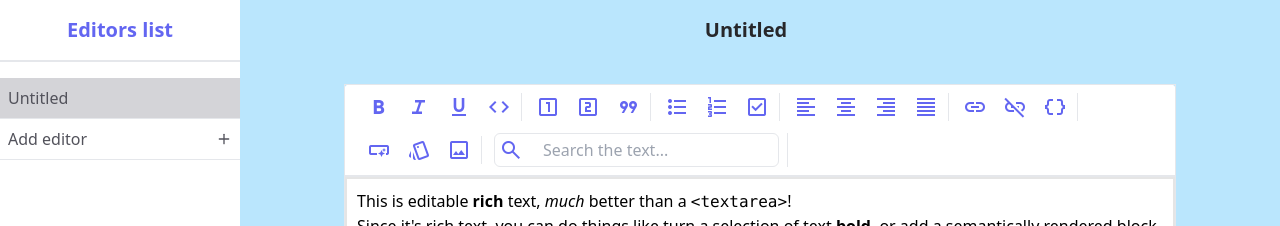
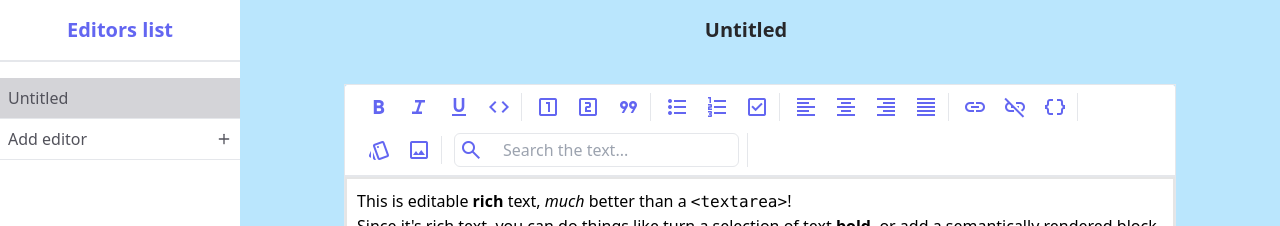
Before and after one commit to react-mern/POC-rich-text-editor, a React (Vite) app: page / in a window 1280 px wide. Shown: the top 226 px of the page. Built offline with nearby package versions, Linux system fonts and the light colour scheme.

Commit message:
remove editable button element

```diff
--- a/src/App.tsx
+++ b/src/App.tsx
@@ -1,5 +1,5 @@
 import { createEditor } from "slate";
-import { useCallback, useState } from "react";
+import { useCallback, useMemo } from "react";
 import { RenderElementProps, RenderLeafProps, withReact } from "slate-react";
 
 import Leaf from "./components/Leaf";
@@ -16,7 +16,10 @@ function App() {
 
 	// to make editor to be stable across renders, we use useState without a setter
 	// for more reference
-	const [editor] = useState(withCustomFeatures(withReact(createEditor())));
+	const editor = useMemo(
+		() => withCustomFeatures(withReact(createEditor())),
+		[]
+	);
 
 	// defining a rendering function based on the element passed to 'props',
 	// useCallback here to memoize the function for subsequent renders.
--- a/src/components/DefaultElement.tsx
+++ b/src/components/DefaultElement.tsx
@@ -83,16 +83,6 @@ const Element: React.FC<RenderElementProps> = ({
 					{children}
 				</a>
 			);
-		case "button":
-			return (
-				<span
-					{...attributes}
-					onClick={(event) => event.preventDefault()}
-					className="my-0 mx-1 bg-neutral-200 py-0.5 px-1 border rounded-md text-base"
-				>
-					{children}
-				</span>
-			);
 		case "badge":
 			return (
 				<Badge attributes={attributes} children={children} element={element} />
--- a/src/components/Editor.tsx
+++ b/src/components/Editor.tsx
@@ -19,7 +19,6 @@ import {
 	RemoveLinkButton,
 	InsertBadgeButton,
 	InsertImageButton,
-	ToggleEditableButton,
 	SearchInput,
 } from "./toolbar-buttons";
 import Toolbar from "./Toolbar";
@@ -106,7 +105,6 @@ const EditorComponent: React.FC<EditorProps> = ({
 				</div>
 				{/* Inline button, badge, Image buttons */}
 				<div className="flex flex-row gap-x-3 border-r pr-2">
-					<ToggleEditableButton />
 					<InsertBadgeButton />
 					<InsertImageButton />
 				</div>
--- a/src/components/toolbar-buttons/ToggleEditableButton.tsx
+++ /dev/null
@@ -1,30 +0,0 @@
-import { useSlate } from "slate-react";
-
-import { Icon } from "../common/Icon";
-import Tooltip from "../common/Tooltip";
-import { Button } from "../common/Button";
-import { CustomEditor } from "../../custom-editor/custom-editor";
-
-// button to add editable button
-const ToggleEditableButton = () => {
-	const editor = useSlate();
-	return (
-		<Tooltip message="toggle-editable-button">
-			<Button
-				active={CustomEditor.editableButton.isButtonActive(editor)}
-				onMouseDown={(event: MouseEvent) => {
-					event.preventDefault();
-					if (CustomEditor.editableButton.isButtonActive(editor)) {
-						CustomEditor.editableButton.unwrapButton(editor);
-					} else {
-						CustomEditor.editableButton.insertButton(editor);
-					}
-				}}
-			>
-				<Icon>smart_button</Icon>
-			</Button>
-		</Tooltip>
-	);
-};
-
-export default ToggleEditableButton;
--- a/src/components/toolbar-buttons/index.ts
+++ b/src/components/toolbar-buttons/index.ts
@@ -6,7 +6,6 @@ import InsertImageButton from "./InsertImageButton";
 import MarkButton from "./MarkButton";
 import RemoveLinkButton from "./RemoveLinkButton";
 import SearchInput from "./SearchInput";
-import ToggleEditableButton from "./ToggleEditableButton";
 
 export {
 	MarkButton,
@@ -16,6 +15,5 @@ export {
 	RemoveLinkButton,
 	InsertImageButton,
 	InsertBadgeButton,
-	ToggleEditableButton,
 	SearchInput,
 };
--- a/src/custom-editor/custom-editor.ts
+++ b/src/custom-editor/custom-editor.ts
@@ -4,13 +4,11 @@ import { BlockMethods } from "./block";
 import { ImageMethods } from "./image";
 import { BadgeMethods } from "./badge";
 import { EmbedVideoMethods } from "./embedVideo";
-import { EditabelButtonMethods } from "./editable-button";
 
 interface CustomEditorInterface {
 	mark: typeof MarkMethods;
 	block: typeof BlockMethods;
 	link: typeof LinkMethods;
-	editableButton: typeof EditabelButtonMethods;
 	image: typeof ImageMethods;
 	badge: typeof BadgeMethods;
 	embedVideo: typeof EmbedVideoMethods;
@@ -21,7 +19,6 @@ export const CustomEditor: CustomEditorInterface = {
 	mark: MarkMethods,
 	block: BlockMethods,
 	link: LinkMethods,
-	editableButton: EditabelButtonMethods,
 	image: ImageMethods,
 	badge: BadgeMethods,
 	embedVideo: EmbedVideoMethods,
--- a/src/custom-editor/editable-button.ts
+++ /dev/null
@@ -1,59 +0,0 @@
-import { Editor, Element, Transforms, Range } from "slate";
-
-import { ButtonElement } from "../types";
-
-export const EditabelButtonMethods = {
-	// function to check if button is active
-	isButtonActive(editor: Editor) {
-		const [button] = Editor.nodes(editor, {
-			match: (n) =>
-				!Editor.isEditor(n) && Element.isElement(n) && n.type === "button",
-		});
-		return !!button;
-	},
-
-	// function to insert button in editor
-	insertButton(editor: Editor) {
-		if (editor.selection) {
-			EditabelButtonMethods.wrapButton(editor);
-		}
-	},
-
-	// function to wrap nodes in button
-	wrapButton(editor: Editor) {
-		// if button is active, unwrap it
-		if (EditabelButtonMethods.isButtonActive(editor)) {
-			EditabelButtonMethods.unwrapButton(editor);
-		}
-
-		// get selected state
-		const { selection } = editor;
-
-		// check if selected text is collapsed or not
-		const isCollapsed = selection && Range.isCollapsed(selection);
-
-		// define a button element
-		const button: ButtonElement = {
-			type: "button",
-			children: isCollapsed ? [{ text: "Edit me!" }] : [],
-		};
-
-		// if nothing selected, insert a new node
-		if (isCollapsed) {
-			Transforms.insertNodes(editor, button);
-		} else {
-			// else wrap nodes around button
-
-			Transforms.wrapNodes(editor, button, { split: true });
-			Transforms.collapse(editor, { edge: "end" });
-		}
-	},
-
-	// function to unwrap a badge that is already wrapped
-	unwrapButton(editor: Editor) {
-		Transforms.unwrapNodes(editor, {
-			match: (n) =>
-				!Editor.isEditor(n) && Element.isElement(n) && n.type === "button",
-		});
-	},
-};
--- a/src/lib/withCustomFeatures.ts
+++ b/src/lib/withCustomFeatures.ts
@@ -16,9 +16,9 @@ export const withCustomFeatures = (editor: Editor) => {
 		return ["image", "video"].includes(element.type) ? true : isVoid(element);
 	};
 
-	// overriding isLine to return link, button and badge as inline elements
+	// overriding isLine to return link, and badge as inline elements
 	editor.isInline = (element: Element) =>
-		["link", "button", "badge"].includes(element.type) || isInline(element);
+		["link", "badge"].includes(element.type) || isInline(element);
 
 	// when text is inserted and it is a URL, make it a link, else insert normal text
 	editor.insertText = (text: string) => {
--- a/src/types.d.ts
+++ b/src/types.d.ts
@@ -64,8 +64,6 @@ export type ImageELement = {
 	children: EmptyText[];
 };
 
-export type ButtonElement = { type: "button"; children: Descendant[] };
-
 export type BadgeElement = {
 	type: "badge";
 	children: Descendant[];
@@ -106,7 +104,6 @@ export type NonAlignElement =
 	| EditableVoidElement
 	| ImageELement
 	| LinkELement
-	| ButtonElement
 	| BadgeElement
 	| ListItemElement
 	| MentionElement
@@ -124,7 +121,6 @@ export type ElementTypes =
 	| "heading-one"
 	| "heading-two"
 	| "image"
-	| "button"
 	| "badge"
 	| "list-item"
 	| "mention"
--- a/src/utils/keydown-handlers.ts
+++ b/src/utils/keydown-handlers.ts
@@ -25,7 +25,7 @@ export const toggleMarkFromKb = (
 	}
 };
 
-// allowing users to set cursor outside badge, editable button
+// allowing users to set cursor outside badge
 export const modifyInlineCursor = (
 	event: React.KeyboardEvent<HTMLDivElement>,
 	editor: Editor
```
